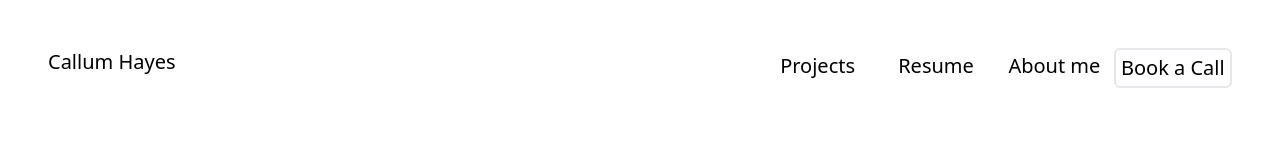
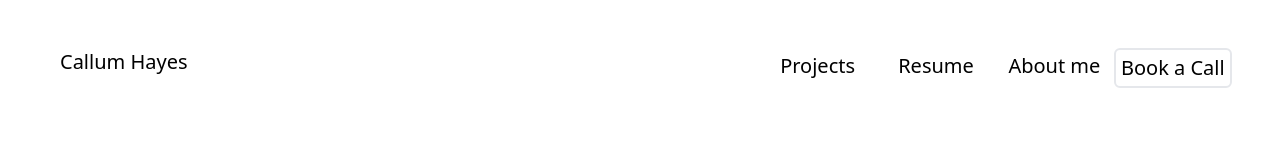
Before and after one commit to Muhammad-N-Ali/crossover-group7, a React (Vite) app in the folder psd-project/: page / in a window 1280 px wide. Shown: the top 158 px of the page. Built offline with nearby package versions, Linux system fonts and the light colour scheme.

Commit message:
section1 modified

```diff
--- a/psd-project/src/components/Section1.jsx
+++ b/psd-project/src/components/Section1.jsx
@@ -4,7 +4,7 @@ const Section1 = () => {
       <div className="bg-white w-full p-4">
         <nav className="text-xl p-8">
           <ul className="grid grid-cols-10">
-            <li className="col-span-6">Callum Hayes</li>
+            <li className="col-span-6 px-3">Callum Hayes</li>
             <li className="border-0 text-center p-1">Projects</li>
             <li className="border-0 text-center p-1">Resume</li>
             <li className="border-0 text-center p-1">About me</li>
```
